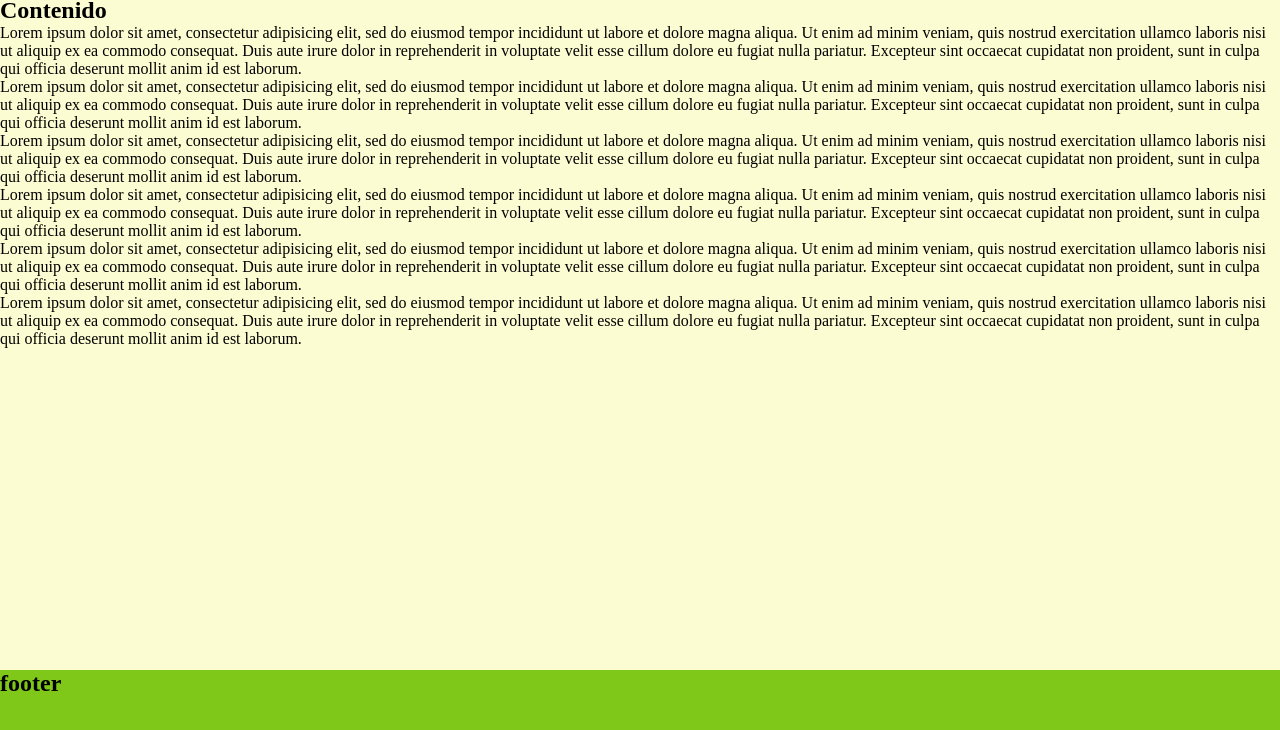
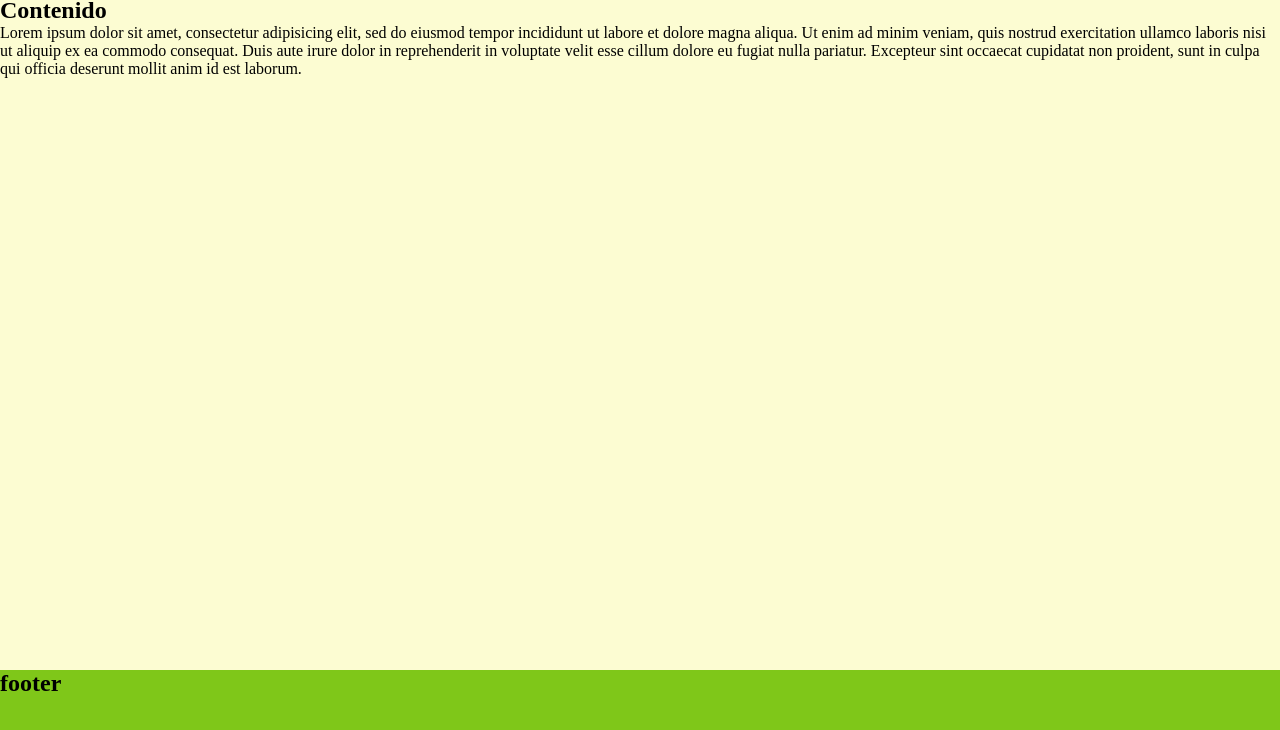
Before and after one commit to KOLEN94/Sticky-Footers, a plain HTML site: page index.html in a window 1280 px wide. Shown: the part 30-760 px from the top of the page. Drawn offline with Linux system fonts and the light colour scheme.

Commit message:
cambiofexbox1

```diff
--- a/index.html
+++ b/index.html
@@ -18,48 +18,7 @@
 			consequat. Duis aute irure dolor in reprehenderit in voluptate velit esse
 			cillum dolore eu fugiat nulla pariatur. Excepteur sint occaecat cupidatat non
 			proident, sunt in culpa qui officia deserunt mollit anim id est laborum.
-			</p>
-			<p>
-				Lorem ipsum dolor sit amet, consectetur adipisicing elit, sed do eiusmod
-			tempor incididunt ut labore et dolore magna aliqua. Ut enim ad minim veniam,
-			quis nostrud exercitation ullamco laboris nisi ut aliquip ex ea commodo
-			consequat. Duis aute irure dolor in reprehenderit in voluptate velit esse
-			cillum dolore eu fugiat nulla pariatur. Excepteur sint occaecat cupidatat non
-			proident, sunt in culpa qui officia deserunt mollit anim id est laborum.
-			</p>
-			<p>
-				Lorem ipsum dolor sit amet, consectetur adipisicing elit, sed do eiusmod
-			tempor incididunt ut labore et dolore magna aliqua. Ut enim ad minim veniam,
-			quis nostrud exercitation ullamco laboris nisi ut aliquip ex ea commodo
-			consequat. Duis aute irure dolor in reprehenderit in voluptate velit esse
-			cillum dolore eu fugiat nulla pariatur. Excepteur sint occaecat cupidatat non
-			proident, sunt in culpa qui officia deserunt mollit anim id est laborum.
-			</p>
-			<p>
-				Lorem ipsum dolor sit amet, consectetur adipisicing elit, sed do eiusmod
-			tempor incididunt ut labore et dolore magna aliqua. Ut enim ad minim veniam,
-			quis nostrud exercitation ullamco laboris nisi ut aliquip ex ea commodo
-			consequat. Duis aute irure dolor in reprehenderit in voluptate velit esse
-			cillum dolore eu fugiat nulla pariatur. Excepteur sint occaecat cupidatat non
-			proident, sunt in culpa qui officia deserunt mollit anim id est laborum.
-			</p>
-			<p>
-				Lorem ipsum dolor sit amet, consectetur adipisicing elit, sed do eiusmod
-			tempor incididunt ut labore et dolore magna aliqua. Ut enim ad minim veniam,
-			quis nostrud exercitation ullamco laboris nisi ut aliquip ex ea commodo
-			consequat. Duis aute irure dolor in reprehenderit in voluptate velit esse
-			cillum dolore eu fugiat nulla pariatur. Excepteur sint occaecat cupidatat non
-			proident, sunt in culpa qui officia deserunt mollit anim id est laborum.
-			</p>
-			<p>
-				Lorem ipsum dolor sit amet, consectetur adipisicing elit, sed do eiusmod
-			tempor incididunt ut labore et dolore magna aliqua. Ut enim ad minim veniam,
-			quis nostrud exercitation ullamco laboris nisi ut aliquip ex ea commodo
-			consequat. Duis aute irure dolor in reprehenderit in voluptate velit esse
-			cillum dolore eu fugiat nulla pariatur. Excepteur sint occaecat cupidatat non
-			proident, sunt in culpa qui officia deserunt mollit anim id est laborum.
-			</p>
-
+			</p
 		</section>
     <footer id="footer">
     	<h2>footer</h2>
```
